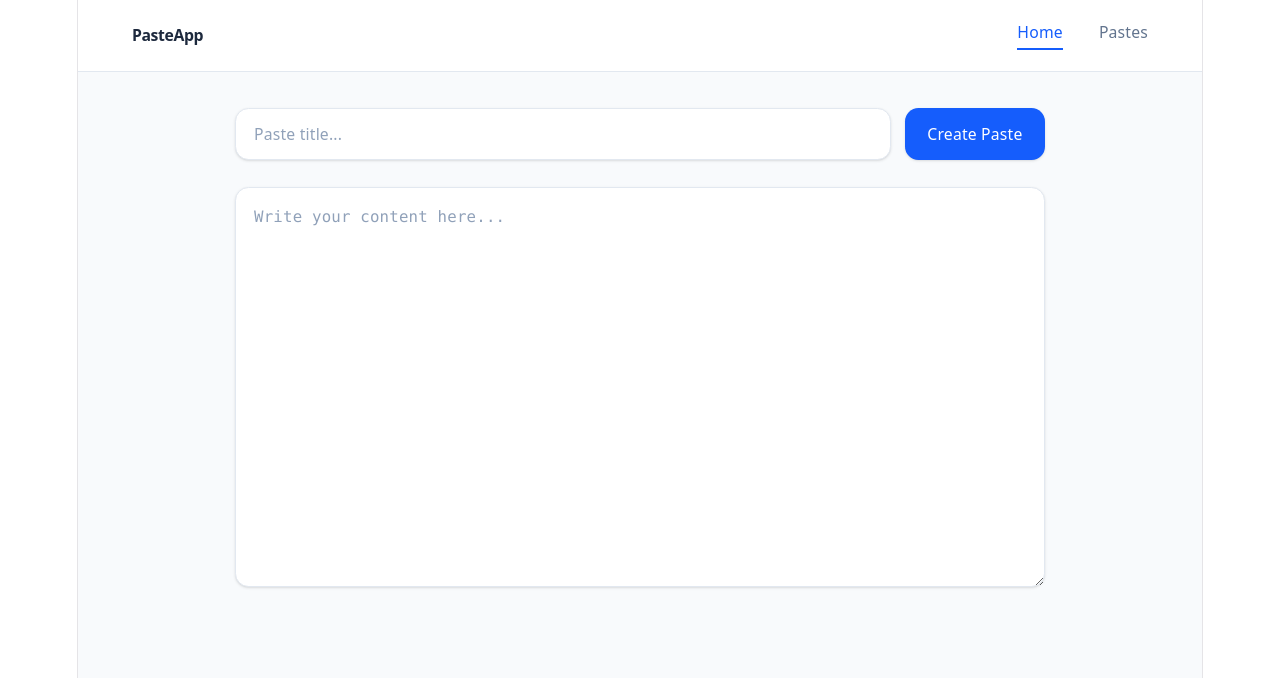
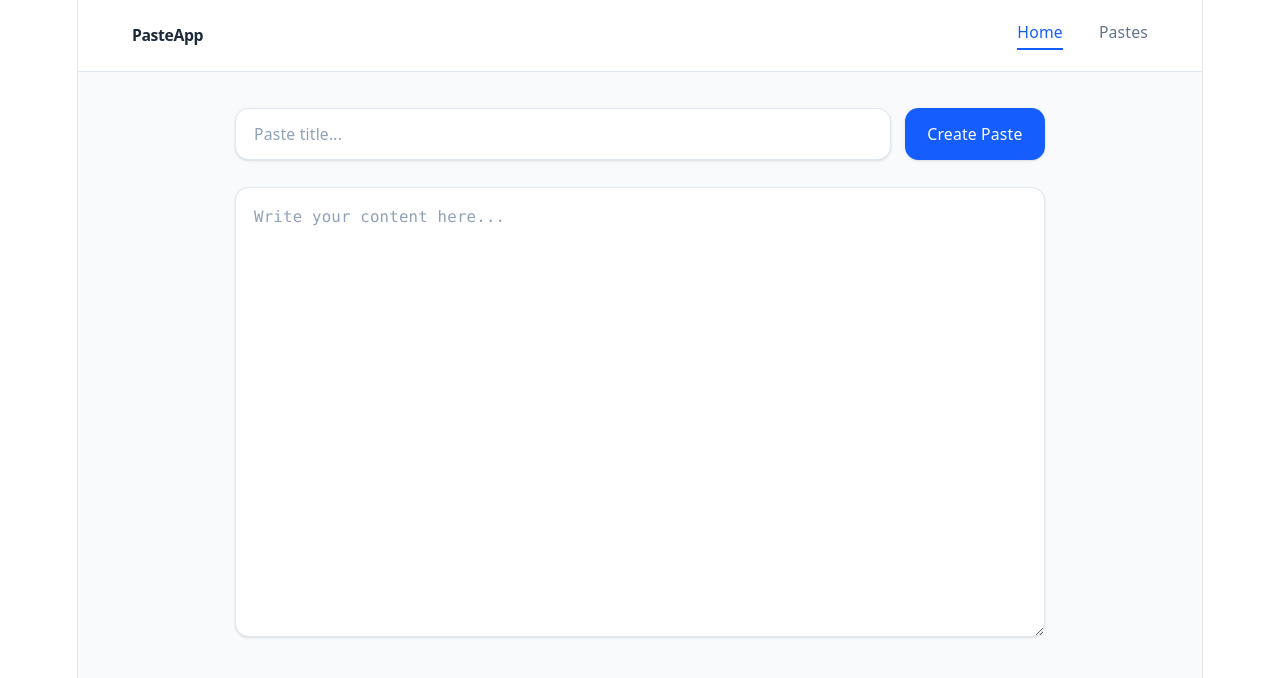
Before and after one commit to RohitSutar1823/Paste-App, a React (Vite) app: page / in a window 1280 px wide. Shown: the top 678 px of the page. Built offline with nearby package versions, Linux system fonts and the light colour scheme.

Commit message:
fix: update textarea min-height values for consistent styling in Home and ViewPaste components

```diff
--- a/src/components/Home.jsx
+++ b/src/components/Home.jsx
@@ -72,7 +72,7 @@ const Home = () => {
         </div>
         <div>
           <textarea
-            className='w-full bg-white border border-slate-200 focus:border-blue-500 focus:ring-1 focus:ring-blue-500 focus:outline-none text-slate-900 placeholder-slate-400 p-4 rounded-xl text-sm transition-all resize-y min-h-[350px] sm:min-h-[400px] font-mono shadow-sm'
+            className='w-full bg-white border border-slate-200 focus:border-blue-500 focus:ring-1 focus:ring-blue-500 focus:outline-none text-slate-900 placeholder-slate-400 p-4 rounded-xl text-sm transition-all resize-y min-h-87.5 sm:min-h-100 font-mono shadow-sm'
             placeholder='Write your content here...'
             value={value}
             onChange={(e) => setValue(e.target.value)}
--- a/src/components/ViewPaste.jsx
+++ b/src/components/ViewPaste.jsx
@@ -21,7 +21,7 @@ const ViewPaste = () => {
         </div>
         <div>
           <textarea
-            className='w-full bg-white border border-slate-200 text-slate-900 placeholder-slate-400 p-4 rounded-xl text-sm resize-y min-h-[350px] sm:min-h-[400px] font-mono shadow-sm'
+            className='w-full bg-white border border-slate-200 text-slate-900 placeholder-slate-400 p-4 rounded-xl text-sm resize-y min-h-87.5 sm:min-h-100 font-mono shadow-sm'
             placeholder='enter content here'
             value={paste?.content || ""}
             disabled
```
